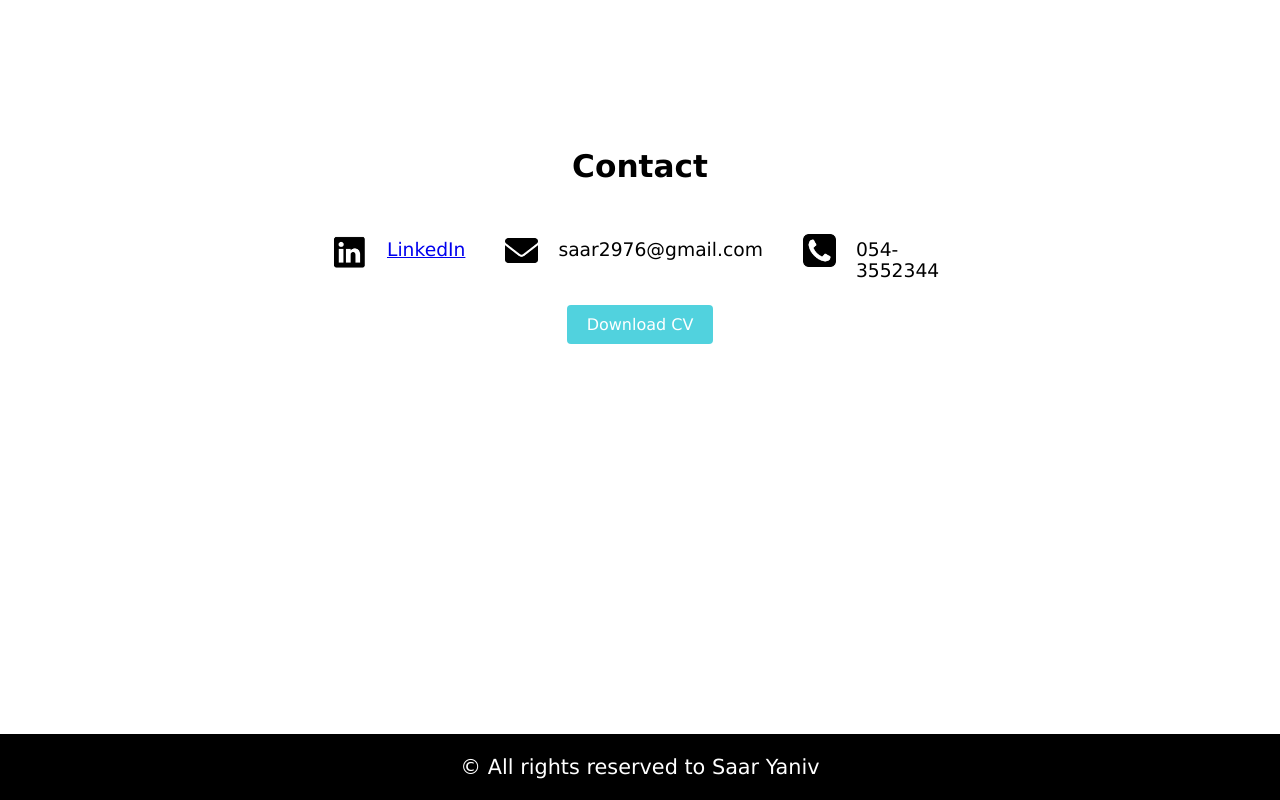
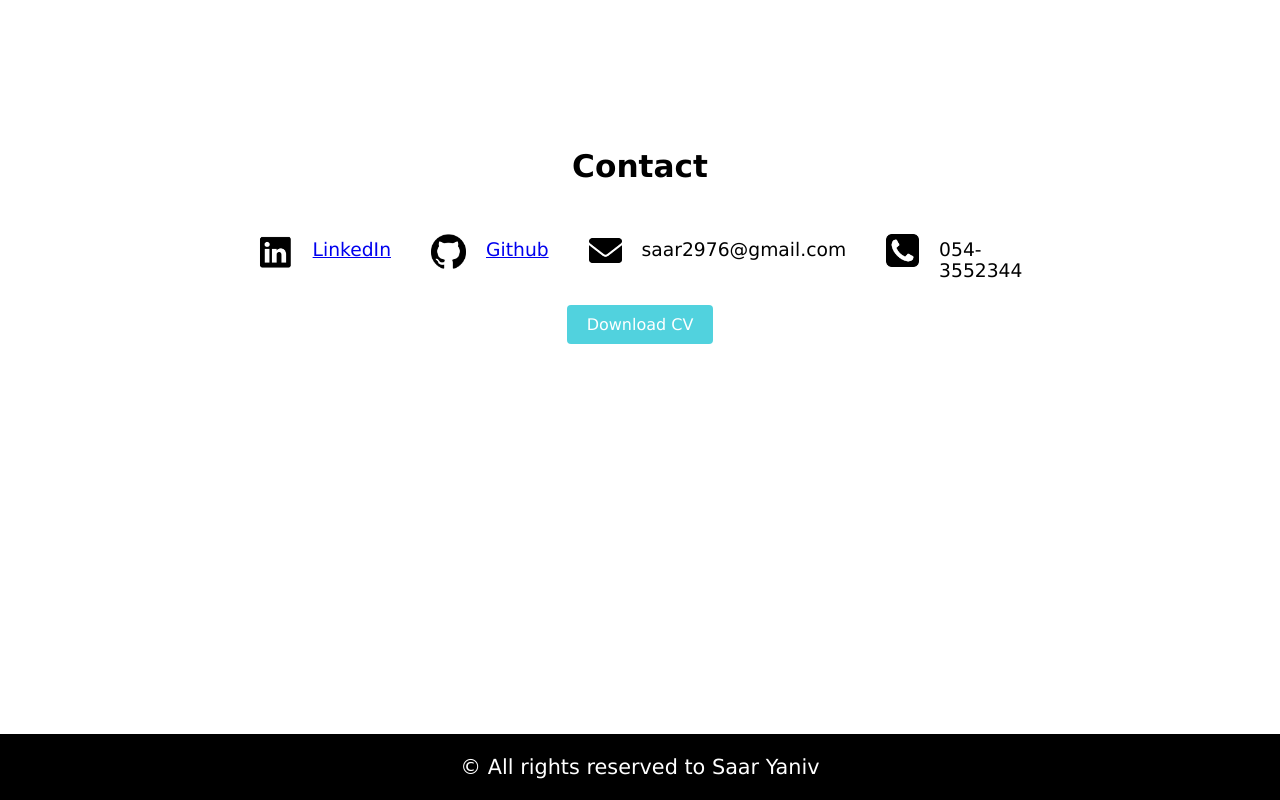
Before and after one commit to SaarY76/Portfolio, a plain HTML site: page index.html in a window 1280 px wide. Shown: the part 8225-9025 px from the top of the page. Drawn offline with Linux system fonts and the light colour scheme.

Commit message:
New Github link

```diff
--- a/index.html
+++ b/index.html
@@ -391,6 +391,15 @@
           >LinkedIn</a
         >
       </div>
+      <div id="github_div">
+        <img
+          src="./images/github_logo.png"
+          alt="Github Logo"
+          width="35"
+          height="35"
+        />
+        <a href="https://github.com/SaarY76" target="_blank">Github</a>
+      </div>
       <div id="email_div">
         <img src="./images/email.png" alt="email Logo" width="33" height="33" />
         <p>saar2976@gmail.com</p>
```
Also changed, not shown: images/github_logo.png (added).
